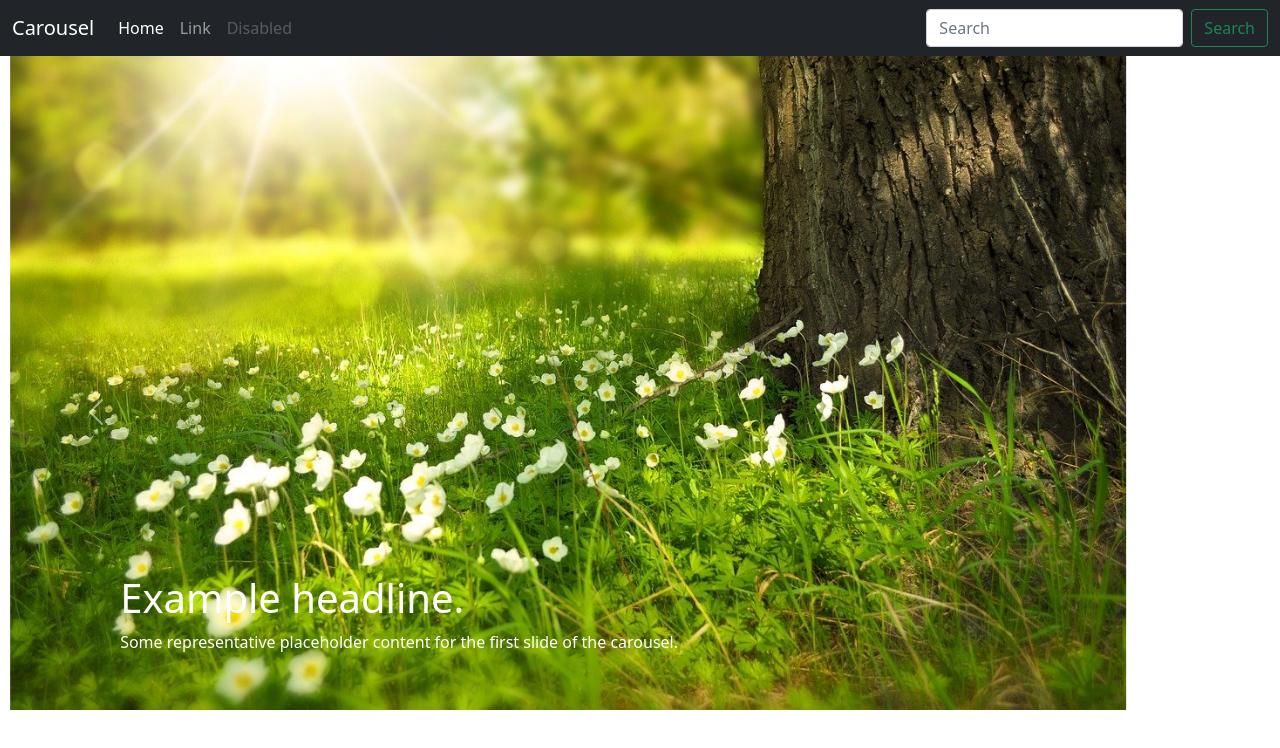
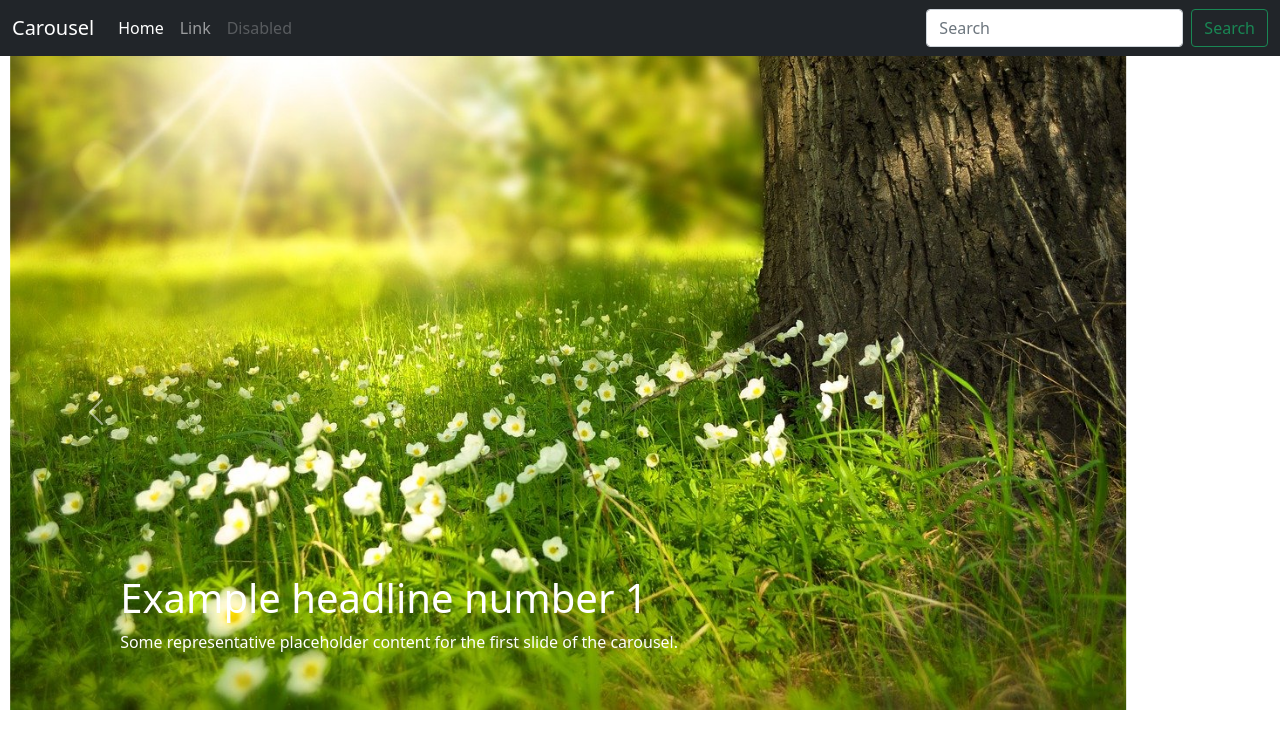
Before and after one commit to MaryMac186/MaryMac186.github.io, a plain HTML site: page index.html in a window 1280 px wide. Drawn offline with nearby package versions, Linux system fonts and the light colour scheme.

Commit message:
Update index.html

```diff
--- a/index.html
+++ b/index.html
@@ -42,7 +42,7 @@
                 <div class="container">
                     <img src="./flowers-.jpg" class="d-block w-100" alt="Flowers">
                     <div class="carousel-caption text-start">
-                        <h1>Example headline.</h1>
+                        <h1>Example headline number 1 </h1>
                         <p>Some representative placeholder content for the first slide of the carousel.</p>
                     </div>
                 </div>
```
